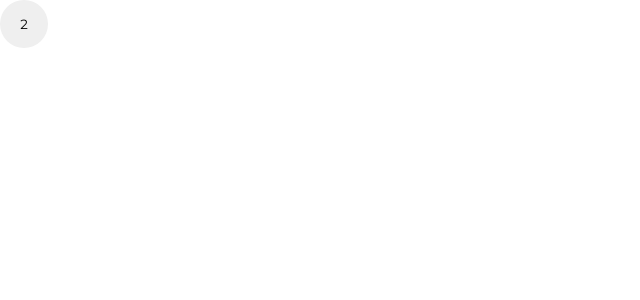
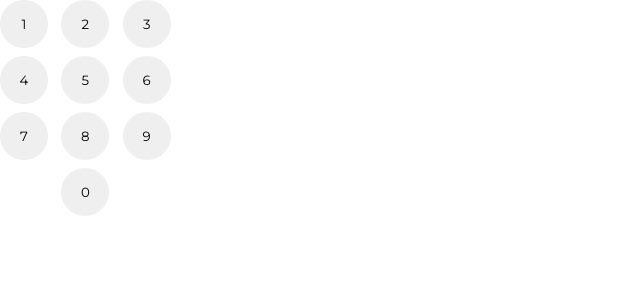
Before and after one commit to marekSurak/t9, a Next.js app: page / in a window 1280 px wide. Shown: the top 300 px of the page, without its empty margins (0-640 px from the left). Built offline with nearby package versions, Linux system fonts and the light colour scheme.

Commit message:
feat: add keyboard component

```diff
--- /dev/null
+++ b/components/Keyboard/index.tsx
@@ -0,0 +1,14 @@
+import { Button } from 'components/Button'
+import { keyboardButtons } from 'constants/keyboard'
+
+import { KeyboardContainer } from './styled'
+
+export const Keyboard = () => (
+  <KeyboardContainer>
+    {keyboardButtons.map((button) => (
+      <Button key={button} type="button">
+        {button}
+      </Button>
+    ))}
+  </KeyboardContainer>
+)
--- /dev/null
+++ b/components/Keyboard/styled.ts
@@ -0,0 +1,12 @@
+import { styled } from 'styles/stitches.config'
+
+export const KeyboardContainer = styled('section', {
+  display: 'grid',
+  gridTemplateColumns: 'repeat(3, 1fr)',
+  width: '11rem',
+  gap: '$2',
+
+  '& button:last-of-type': {
+    gridColumnEnd: '3',
+  },
+})
--- /dev/null
+++ b/constants/keyboard.ts
@@ -0,0 +1 @@
+export const keyboardButtons: number[] = [1, 2, 3, 4, 5, 6, 7, 8, 9, 0]
--- a/pages/index.tsx
+++ b/pages/index.tsx
@@ -1,11 +1,11 @@
 import type { NextPage } from 'next'
 
-import { Button } from '../components/Button'
+import { Keyboard } from 'components/Keyboard'
 
 const Home: NextPage = () => {
   return (
     <main>
-      <Button>2</Button>
+      <Keyboard />
     </main>
   )
 }
```
